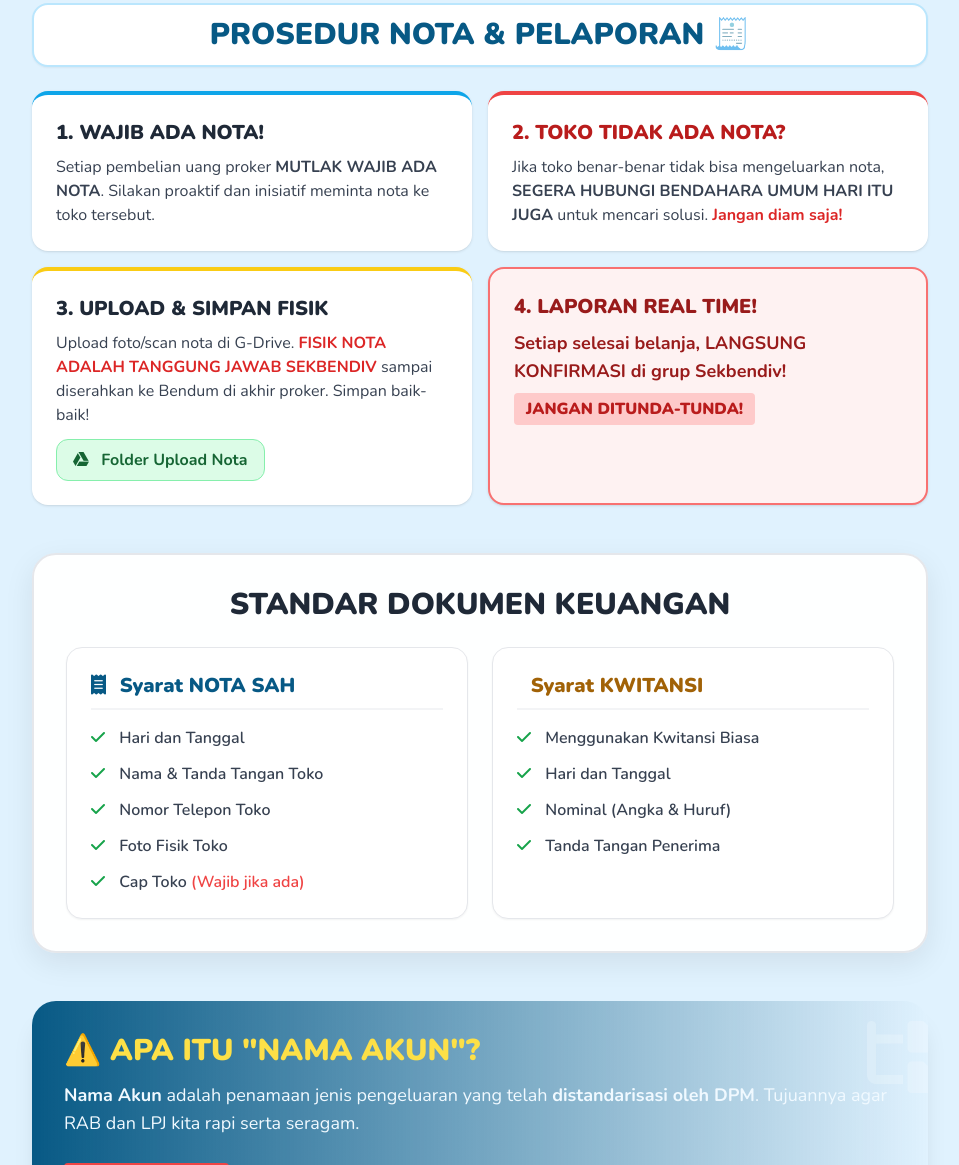
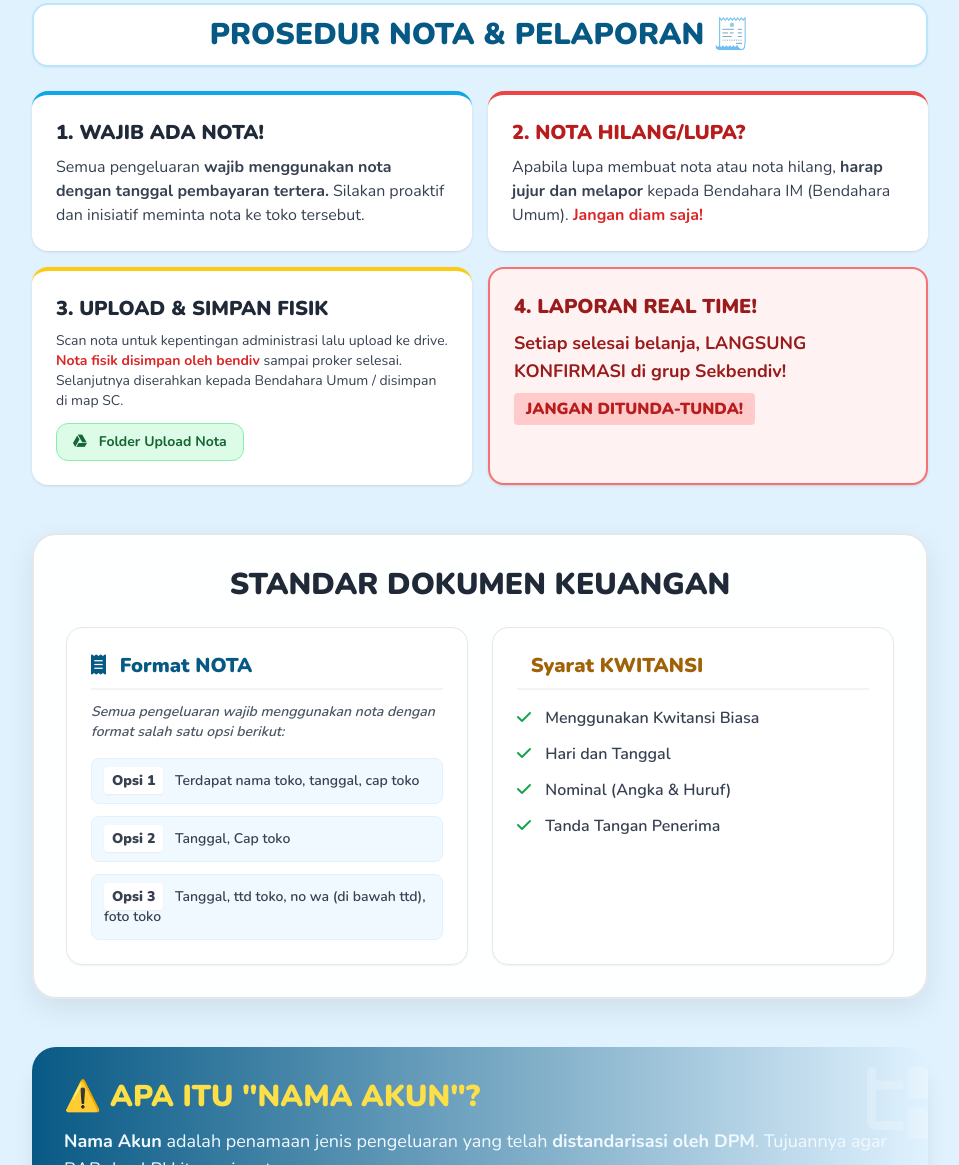
Before and after one commit to arkatara-finance/Alur-Keuangan-Edeldis-2026, a plain HTML site: page index.html in a window 1280 px wide. Shown: the part 2256-3421 px from the top of the page, without its empty margins (160-1119 px from the left). Drawn offline with nearby package versions, Linux system fonts and the light colour scheme; some icons are missing.

Commit message:
Update index.html

```diff
--- a/index.html
+++ b/index.html
@@ -4,11 +4,8 @@
     <meta charset="UTF-8">
     <meta name="viewport" content="width=device-width, initial-scale=1.0">
     <title>Financial Fun-tastic Edeldis 2026!</title>
-    <!-- Tailwind CSS -->
     <script src="https://cdn.tailwindcss.com"></script>
-    <!-- Google Fonts: Nunito -->
     <link href="https://fonts.googleapis.com/css2?family=Nunito:wght@400;600;700;800;900&display=swap" rel="stylesheet">
-    <!-- Font Awesome for Icons -->
     <link rel="stylesheet" href="https://cdnjs.cloudflare.com/ajax/libs/font-awesome/6.4.0/css/all.min.css">
 
     <script>
@@ -69,7 +66,6 @@
 </head>
 <body class="text-gray-800 antialiased pt-10 pb-20 px-4 md:px-8 relative">
 
-    <!-- Animasi Latar Belakang (Fixed agar tidak ngebug scroll) -->
     <div class="fixed top-20 left-10 text-5xl text-softYellow-400 opacity-40 anim-float-1 pointer-events-none z-0"><i class="fa-solid fa-pencil"></i></div>
     <div class="fixed bottom-40 left-16 text-6xl text-softBlue-500 opacity-30 anim-float-2 pointer-events-none z-0"><i class="fa-solid fa-book-open"></i></div>
     <div class="fixed top-40 right-10 text-5xl text-yellow-500 opacity-50 anim-float-3 pointer-events-none z-0"><i class="fa-solid fa-star"></i></div>
@@ -77,7 +73,6 @@
 
     <main class="max-w-4xl mx-auto relative z-10 space-y-12">
 
-        <!-- SECTION 1: Welcome & Tupoksi -->
         <section id="welcome" class="text-center space-y-6">
             <div class="inline-block bg-white px-6 py-2 rounded-full text-softBlue-800 font-bold tracking-wider shadow-sm mb-2 border-2 border-softBlue-200 uppercase">
                 ✨ Panduan Resmi Keuangan ✨
@@ -111,7 +106,6 @@
             </div>
         </section>
 
-        <!-- SECTION 2: Mekanisme Pengajuan -->
         <section id="mekanisme" class="glass-card rounded-3xl p-8 md:p-10 border-t-8 border-t-red-500">
             <div class="text-center mb-8">
                 <h2 class="text-3xl md:text-4xl font-black text-gray-900 uppercase">Mekanisme Pengajuan Dana</h2>
@@ -125,7 +119,6 @@
             </div>
 
             <div class="grid md:grid-cols-2 gap-8 items-center">
-                <!-- QR Code & Link -->
                 <div class="text-center bg-white p-6 rounded-3xl shadow border-2 border-gray-200 hover-scale">
                     <h3 class="font-bold text-xl text-gray-800 mb-4">Scan / Klik Form Pengajuan 👇</h3>
                     <img src="https://i.ibb.co.com/bwXDm71/Pengajuan-Dana-Edeldis-2026.png" alt="QR Code Form Pengajuan Dana" class="w-48 h-48 mx-auto rounded-2xl shadow-sm border-4 border-softBlue-200 mb-4">
@@ -134,7 +127,6 @@
                     </a>
                 </div>
 
-                <!-- Timeline Info -->
                 <div class="space-y-4">
                     <div class="bg-white p-5 rounded-2xl border-l-8 border-softBlue-500 shadow-sm flex items-center gap-4">
                         <div class="text-3xl text-softBlue-500"><i class="fa-solid fa-calendar-week"></i></div>
@@ -160,14 +152,12 @@
                 </div>
             </div>
 
-            <!-- ================= NEW FAQ BUBBLE ADDED HERE ================= -->
             <div class="mt-12 bg-white/60 rounded-3xl p-6 md:p-8 border-4 border-dashed border-softBlue-300 relative">
                 <div class="absolute -top-6 left-1/2 transform -translate-x-1/2 bg-white px-5 py-2 rounded-full border-4 border-softBlue-300 shadow-sm font-black text-softBlue-800 flex items-center gap-2 whitespace-nowrap">
                     <i class="fa-solid fa-comments text-softYellow-400"></i> Pojok Tanya Jawab 💭
                 </div>
 
                 <div class="flex flex-col gap-6 mt-4">
-                    <!-- Tanya (User) -->
                     <div class="flex items-end gap-3 w-full md:w-5/6">
                         <div class="text-4xl md:text-5xl mb-2 drop-shadow-md">🤷‍♀️</div>
                         <div class="bg-white p-4 rounded-3xl rounded-bl-none border-2 border-gray-200 shadow-md relative">
@@ -177,7 +167,6 @@
                         </div>
                     </div>
 
-                    <!-- Jawab (Bendum) -->
                     <div class="flex items-end gap-3 w-full md:w-11/12 self-end flex-row-reverse">
                         <div class="text-4xl md:text-5xl mb-2 drop-shadow-md">👩‍💻</div>
                         <div class="bg-softBlue-100 p-5 rounded-3xl rounded-br-none border-2 border-softBlue-300 shadow-md relative w-full">
@@ -187,7 +176,6 @@
                                 Buat laporannya, pake format ini terus kirim ke grup Sekbendiv ya 👇
                             </p>
 
-                            <!-- Format Card -->
                             <div class="bg-white p-5 rounded-2xl border-2 border-softBlue-200 shadow-sm">
                                 <p class="font-black text-softBlue-800 mb-3 border-b-2 border-softBlue-100 pb-2 flex items-center gap-2">
                                     <i class="fa-solid fa-clipboard-list"></i> Format Konfirmasi Pembelian Rutin Setiap Sabtu:
@@ -205,29 +193,26 @@
                     </div>
                 </div>
             </div>
-            <!-- ================= END NEW FAQ ================= -->
+            </section>
 
-        </section>
-
-        <!-- SECTION 3: Prosedur Nota -->
         <section id="prosedur" class="space-y-6">
             <h2 class="text-3xl font-black text-center text-softBlue-800 uppercase bg-white py-3 rounded-2xl shadow-sm border-2 border-softBlue-200">Prosedur Nota & Pelaporan 🧾</h2>
             <div class="grid md:grid-cols-2 gap-4">
 
                 <div class="bg-white rounded-2xl p-6 shadow border-t-4 border-softBlue-500 hover-scale">
                     <h3 class="font-black text-xl mb-2 text-gray-800">1. WAJIB ADA NOTA!</h3>
-                    <p class="text-gray-700">Setiap pembelian uang proker <strong>MUTLAK WAJIB ADA NOTA</strong>. Silakan proaktif dan inisiatif meminta nota ke toko tersebut.</p>
+                    <p class="text-gray-700">Semua pengeluaran <strong>wajib menggunakan nota dengan tanggal pembayaran tertera.</strong> Silakan proaktif dan inisiatif meminta nota ke toko tersebut.</p>
                 </div>
 
                 <div class="bg-white rounded-2xl p-6 shadow border-t-4 border-red-500 hover-scale">
-                    <h3 class="font-black text-xl mb-2 text-red-700">2. TOKO TIDAK ADA NOTA?</h3>
-                    <p class="text-gray-700">Jika toko benar-benar tidak bisa mengeluarkan nota, <strong>SEGERA HUBUNGI BENDAHARA UMUM HARI ITU JUGA</strong> untuk mencari solusi. <span class="text-red-600 font-bold">Jangan diam saja!</span></p>
+                    <h3 class="font-black text-xl mb-2 text-red-700">2. NOTA HILANG/LUPA?</h3>
+                    <p class="text-gray-700">Apabila lupa membuat nota atau nota hilang, <strong>harap jujur dan melapor</strong> kepada Bendahara IM (Bendahara Umum). <span class="text-red-600 font-bold">Jangan diam saja!</span></p>
                 </div>
 
                 <div class="bg-white rounded-2xl p-6 shadow border-t-4 border-softYellow-400 hover-scale">
                     <h3 class="font-black text-xl mb-2 text-gray-800">3. UPLOAD & SIMPAN FISIK</h3>
-                    <p class="text-gray-700 mb-3">Upload foto/scan nota di G-Drive. <strong class="text-red-600 uppercase">Fisik nota adalah tanggung jawab sekbendiv</strong> sampai diserahkan ke Bendum di akhir proker. Simpan baik-baik!</p>
-                    <a href="https://drive.google.com/drive/folders/16l--uB06lOpgUurcHSJIim3aMEU7FelC?usp=sharing" target="_blank" rel="noopener noreferrer" class="inline-block bg-green-100 hover:bg-green-200 text-green-800 font-bold py-2 px-4 rounded-xl border border-green-300">
+                    <p class="text-gray-700 mb-3 text-sm">Scan nota untuk kepentingan administrasi lalu upload ke drive. <strong class="text-red-600">Nota fisik disimpan oleh bendiv</strong> sampai proker selesai. Selanjutnya diserahkan kepada Bendahara Umum / disimpan di map SC.</p>
+                    <a href="https://drive.google.com/drive/folders/16l--uB06lOpgUurcHSJIim3aMEU7FelC?usp=sharing" target="_blank" rel="noopener noreferrer" class="inline-block bg-green-100 hover:bg-green-200 text-green-800 font-bold py-2 px-4 rounded-xl border border-green-300 text-sm">
                         <i class="fa-brands fa-google-drive mr-2"></i> Folder Upload Nota
                     </a>
                 </div>
@@ -241,22 +226,24 @@
             </div>
         </section>
 
-        <!-- SECTION 4: Standar Dokumen -->
         <section id="standar" class="glass-card rounded-3xl p-8 border-2 border-gray-200">
             <h2 class="text-3xl font-black text-gray-800 mb-6 text-center uppercase">Standar Dokumen Keuangan</h2>
             <div class="grid md:grid-cols-2 gap-6">
-                <!-- Nota -->
-                <div class="bg-white p-6 rounded-2xl border border-gray-200 shadow-sm">
-                    <h3 class="text-xl font-black text-softBlue-800 mb-4 border-b-2 border-gray-100 pb-2"><i class="fa-solid fa-receipt mr-2"></i> Syarat NOTA SAH</h3>
-                    <ul class="space-y-3 font-semibold text-gray-700">
-                        <li><i class="fa-solid fa-check text-green-600 w-6"></i> Hari dan Tanggal</li>
-                        <li><i class="fa-solid fa-check text-green-600 w-6"></i> Nama & Tanda Tangan Toko</li>
-                        <li><i class="fa-solid fa-check text-green-600 w-6"></i> Nomor Telepon Toko</li>
-                        <li><i class="fa-solid fa-check text-green-600 w-6"></i> Foto Fisik Toko</li>
-                        <li><i class="fa-solid fa-check text-green-600 w-6"></i> Cap Toko <span class="text-red-500">(Wajib jika ada)</span></li>
+                <div class="bg-white p-6 rounded-2xl border border-gray-200 shadow-sm flex flex-col justify-center">
+                    <h3 class="text-xl font-black text-softBlue-800 mb-3 border-b-2 border-gray-100 pb-2"><i class="fa-solid fa-receipt mr-2"></i> Format NOTA</h3>
+                    <p class="text-sm text-gray-600 mb-4 font-semibold italic">Semua pengeluaran wajib menggunakan nota dengan format salah satu opsi berikut:</p>
+                    <ul class="space-y-3 font-semibold text-gray-700 text-sm">
+                        <li class="bg-softBlue-50 p-3 rounded-lg border border-softBlue-100">
+                            <span class="font-black text-softBlue-600 bg-white px-2 py-1 rounded shadow-sm mr-2">Opsi 1</span> Terdapat nama toko, tanggal, cap toko
+                        </li>
+                        <li class="bg-softBlue-50 p-3 rounded-lg border border-softBlue-100">
+                            <span class="font-black text-softBlue-600 bg-white px-2 py-1 rounded shadow-sm mr-2">Opsi 2</span> Tanggal, Cap toko
+                        </li>
+                        <li class="bg-softBlue-50 p-3 rounded-lg border border-softBlue-100">
+                            <span class="font-black text-softBlue-600 bg-white px-2 py-1 rounded shadow-sm mr-2">Opsi 3</span> Tanggal, ttd toko, no wa (di bawah ttd), foto toko
+                        </li>
                     </ul>
                 </div>
-                <!-- Kwitansi -->
                 <div class="bg-white p-6 rounded-2xl border border-gray-200 shadow-sm">
                     <h3 class="text-xl font-black text-yellow-700 mb-4 border-b-2 border-gray-100 pb-2"><i class="fa-solid fa-money-check-pen mr-2"></i> Syarat KWITANSI</h3>
                     <ul class="space-y-3 font-semibold text-gray-700">
@@ -269,7 +256,6 @@
             </div>
         </section>
 
-        <!-- SECTION 5: PENJELASAN NAMA AKUN -->
         <section id="nama-akun" class="bg-gradient-to-r from-softBlue-800 to-softBlue-600 rounded-3xl p-8 text-white shadow-xl relative overflow-hidden">
             <div class="absolute -right-5 top-5 text-7xl opacity-20"><i class="fa-solid fa-folder-tree"></i></div>
             <div class="relative z-10">
@@ -286,7 +272,6 @@
             </div>
         </section>
 
-        <!-- SECTION 6: Ketentuan Khusus -->
         <section id="khusus" class="space-y-6">
             <h2 class="text-3xl font-black text-center text-gray-800 uppercase">Ketentuan Khusus Beberapa Akun 📂</h2>
 
@@ -331,7 +316,6 @@
                 </div>
             </div>
 
-            <!-- WARNING NOTES KETENTUAN KHUSUS -->
             <div class="bg-yellow-50 border-4 border-yellow-400 p-6 rounded-2xl shadow-md mt-6">
                 <h3 class="font-black text-xl text-yellow-800 mb-3 flex items-center gap-2"><i class="fa-solid fa-bullhorn"></i> NOTES PENTING!</h3>
                 <ol class="list-decimal pl-5 space-y-3 text-gray-800 font-bold">
@@ -342,7 +326,6 @@
             </div>
         </section>
 
-        <!-- SECTION 7: Tabel Tanda Terima -->
         <section id="tabel" class="bg-white rounded-3xl shadow-xl overflow-hidden border-4 border-gray-800">
             <div class="bg-gray-800 text-white p-5 text-center">
                 <h3 class="font-black text-2xl uppercase tracking-wider">Format Tanda Terima Honor</h3>
@@ -382,7 +365,6 @@
             </div>
         </section>
 
-        <!-- SECTION 8: Deadline RAB & Link Penting -->
         <section id="deadline" class="space-y-6">
             <div class="bg-red-600 rounded-3xl p-10 text-center shadow-xl transform hover:-translate-y-2 transition duration-300 border-4 border-red-800 relative overflow-hidden">
                 <div class="absolute -left-10 -bottom-10 text-9xl opacity-10 text-black"><i class="fa-solid fa-triangle-exclamation"></i></div>
@@ -402,7 +384,6 @@
 
     </main>
 
-    <!-- Footer -->
     <footer class="mt-20 text-center text-softBlue-800 font-bold relative z-10 pb-10">
         <p>Dibuat dengan 💛 dan ☕ untuk Bendahara Edeldis 2026</p>
         <p class="text-sm mt-1">Recehan di Saku, Harapan Bagi Mereka. 🦸‍♀️</p>
```
